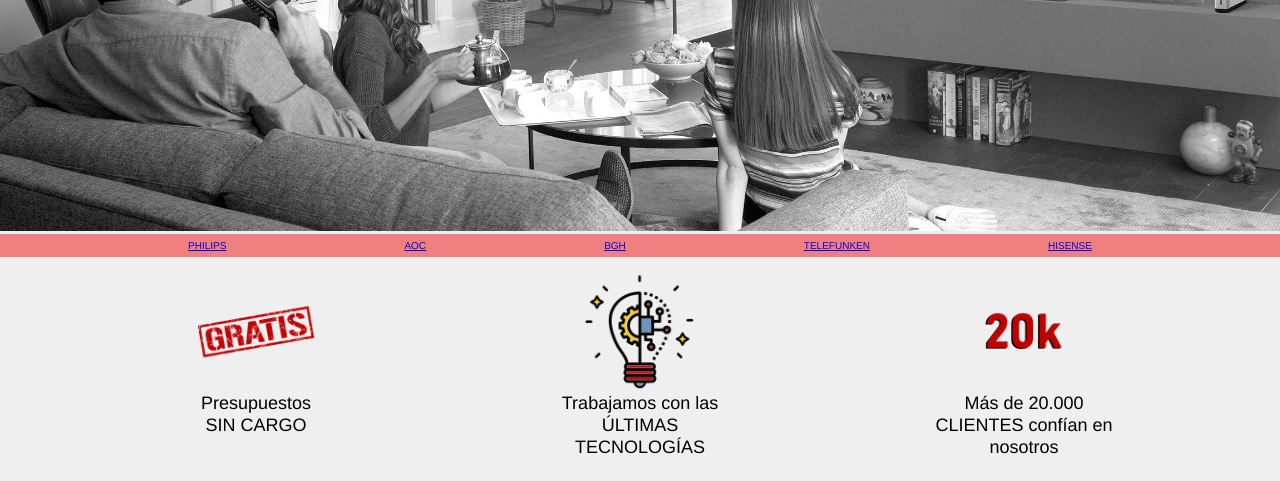
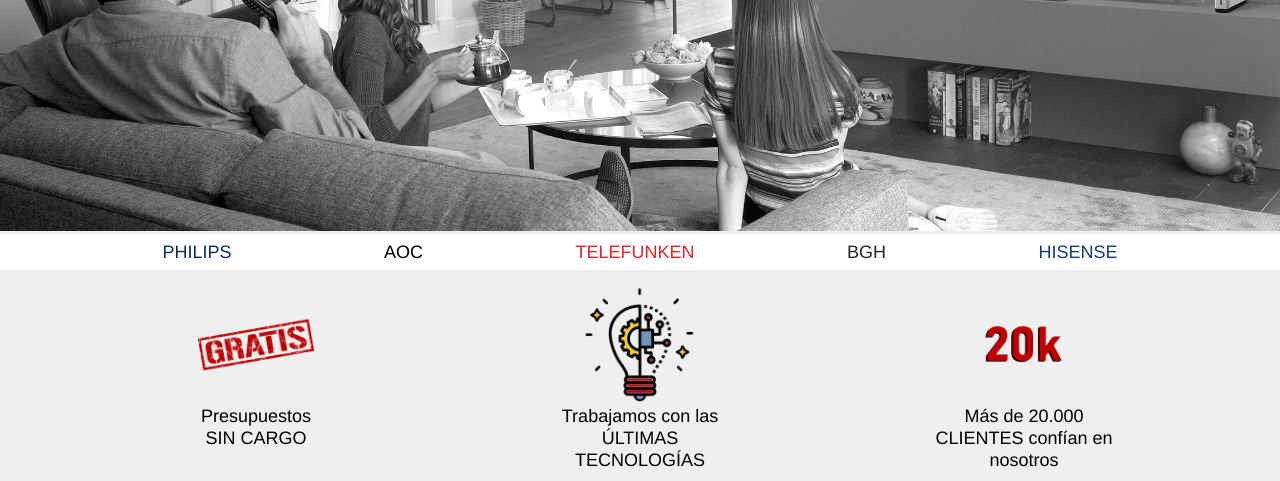
Before and after one commit to SilvanaBgn/static-web-page, a plain HTML site: page index.html in a window 1280 px wide. Shown: the part 319-800 px from the top of the page. Drawn offline with nearby package versions, Linux system fonts and the light colour scheme.

Commit message:
M004 Css for brands, inclusion of href url

```diff
--- a/app/views/modules/css/hero.css
+++ b/app/views/modules/css/hero.css
@@ -62,6 +62,30 @@
 .split_module {
   display: flex;
   justify-content: space-evenly;
-  padding: 5px 10px;
-  background-color: lightcoral;
+  padding: 7px 10px;
+  background-color: var(--white-color);
 }
+
+.split_module a {
+  font: 18px/22px Helvetica, Arial, sans-serif;
+  text-decoration: none;
+  cursor: pointer;
+}
+.split_module a:hover {
+  font-weight: 700;
+}
+.split_mod_philips {
+  color: var(--blue-main-color);
+}
+.split_mod_aoc {
+  color: var(--black-color);
+}
+.split_mod_bgh {
+  color: var(--grey-main-color);
+}
+.split_mod_telefunken {
+  color: var(--red-main-color);
+}
+.split_mod_hisense {
+  color: var(--blue-medium-color);
+}
--- a/index.html
+++ b/index.html
@@ -64,11 +64,11 @@
         </div>
       </aside>
       <div class="split_module">
-        <a href="www.philips.com">PHILIPS</a>
-        <a href="https://latin.aoc.com">AOC</a>
-        <a href="https://bgh.com.ar">BGH</a>
-        <a href="https://telefunken.com">TELEFUNKEN</a>
-        <a href="https://www.hisense.com">HISENSE</a>
+        <a class="split_mod_philips" href="www.philips.com">PHILIPS</a>
+        <a class="split_mod_aoc" href="https://latin.aoc.com">AOC</a>
+        <a class="split_mod_telefunken" href="https://telefunken.com">TELEFUNKEN</a>
+        <a class="split_mod_bgh" href="https://bgh.com.ar">BGH</a>
+        <a class="split_mod_hisense" href="https://www.hisense.com">HISENSE</a>
       </div>
       <aside id="tiles" class="container" aria-label="Ventajas competitivas" role="grid">
         <p id="tile_p_1" class="tile_p" tabindex="2.1.1">
```
